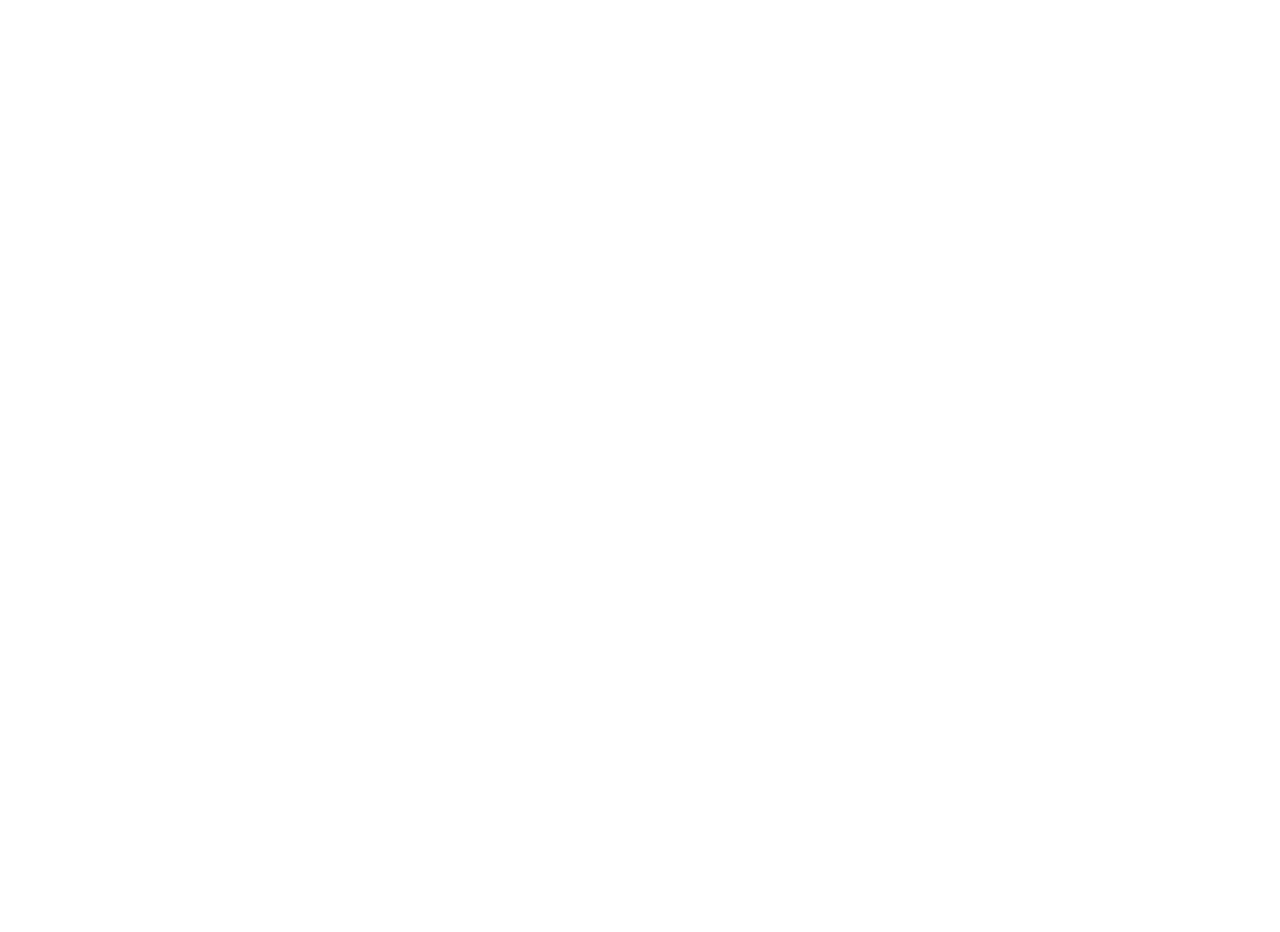
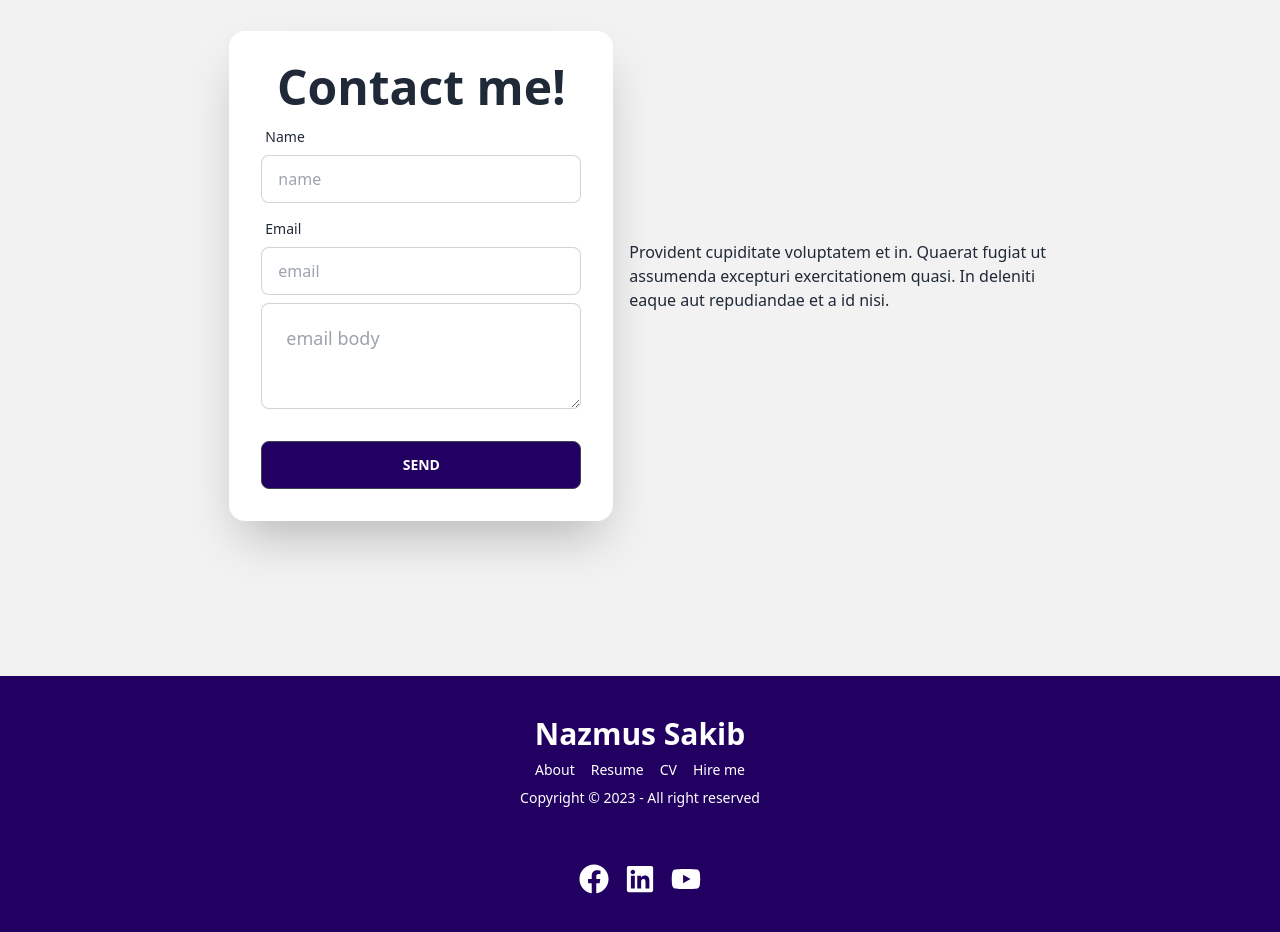
Before and after one commit to NS-Sheam/my-portfolio, a React (Vite) app: page /contact in a window 1280 px wide. Before the commit this address had no page. Shown: the part 200-1132 px from the top of the page. Before the commit the page ends 800 px from the top, so only its background shows below. Built offline with nearby package versions, Linux system fonts and the light colour scheme; a web font is replaced by a local one.

Commit message:
contact ui design

```diff
--- a/package.json
+++ b/package.json
@@ -16,7 +16,6 @@
     "@tailwindcss/forms": "^0.5.3",
     "@tailwindcss/typography": "^0.5.9",
     "aos": "^2.3.4",
-    "daisyui": "^2.51.6",
     "framer-motion": "^10.12.16",
     "localforage": "^1.10.0",
     "match-sorter": "^6.3.1",
@@ -37,6 +36,7 @@
     "@types/react-dom": "^18.0.11",
     "@vitejs/plugin-react": "^4.0.0",
     "autoprefixer": "^10.4.14",
+    "daisyui": "^3.1.1",
     "eslint": "^8.38.0",
     "eslint-plugin-react": "^7.32.2",
     "eslint-plugin-react-hooks": "^4.6.0",
--- a/src/layouts/Main.jsx
+++ b/src/layouts/Main.jsx
@@ -6,7 +6,6 @@ import HeaderBanner from '../pages/Home/HeaderBanner/HeaderBanner';
 const Main = () => {
     return (
         <>
-            <HeaderBanner />
             <Outlet />
             <Footer />
         </>
--- /dev/null
+++ b/src/pages/Contact/Contact.jsx
@@ -0,0 +1,43 @@
+import { Link } from "react-router-dom";
+import Header from "../shared/Header/Header";
+import { AiFillGoogleCircle } from 'react-icons/ai';
+
+const Contact = () => {
+    return (
+        <>
+            <div className="bg-bandSecondary">
+                <Header />
+            </div>
+            <div className="hero min-h-screen bg-base-200 w-full">
+                <div className="hero-content flex-col lg:flex-row-reverse lg:w-2/3">
+                    <div className="text-center lg:text-left">
+                        <p className="py-6">Provident cupiditate voluptatem et in. Quaerat fugiat ut assumenda excepturi exercitationem quasi. In deleniti eaque aut repudiandae et a id nisi.</p>
+                    </div>
+                    <div className="card flex-shrink-0 max-w-sm shadow-2xl bg-base-100 w-full">
+                        <div className="card-body w-full">
+                            <h1 className="text-center text-3xl lg:text-5xl font-bold">Contact me!</h1>
+                            <div className="form-control">
+                                <label className="label">
+                                    <span className="label-text">Name</span>
+                                </label>
+                                <input type="text" placeholder="name" className="input input-bordered" />
+                            </div>
+                            <div className="form-control">
+                                <label className="label">
+                                    <span className="label-text">Email</span>
+                                </label>
+                                <input type="text" placeholder="email" className="input input-bordered" />
+                            </div>
+                            <textarea placeholder="email body" className="textarea textarea-bordered textarea-lg w-full max-w-xs" ></textarea>
+                            <div className="form-control mt-6">
+                                <button className="btn bg-bandSecondary text-white hover:bg-bandPrimary">Send</button>
+                            </div>
+                        </div>
+                    </div>
+                </div>
+            </div>
+        </>
+    );
+};
+
+export default Contact;
--- a/src/pages/Home/Home/Home.jsx
+++ b/src/pages/Home/Home/Home.jsx
@@ -6,6 +6,7 @@ import Projects from '../Projects/Projects';
 const Home = () => {
     return (
         <>
+            <HeaderBanner />
             <Skills />
             <Projects />
         </>
--- a/src/pages/shared/Footer/Footer.jsx
+++ b/src/pages/shared/Footer/Footer.jsx
@@ -1,11 +1,29 @@
 
 import React from 'react';
+import { FaFacebook, FaLinkedin, FaYoutube } from 'react-icons/fa';
+import { Link } from 'react-router-dom';
 
 const Footer = () => {
     return (
-        <div>
-            Footer
-        </div>
+        <footer className="footer footer-center p-10 bg-bandSecondary text-white mx-auto space-y-4">
+            <div className='text-center'>
+                <h2 className='text-3xl font-bold'>Nazmus Sakib</h2>
+                <div className='space-x-4'>
+                    <Link className='hover:underline'>About</Link>
+                    <Link to="https://drive.google.com/file/d/1XhOOmSn6iqDiaA-DNsgsBg3HS7YFNtfa/view?usp=drive_link" className='hover:underline'>Resume</Link>
+                    <Link to="https://drive.google.com/file/d/1R7LXM_2AP6UaZMsIprypvUJhMB0MYUyS/view?usp=drive_link" className='hover:underline'>CV</Link>
+                    <Link className='hover:underline'>Hire me</Link>
+                </div>
+                <p>Copyright © 2023 - All right reserved</p>
+            </div>
+            <div>
+                <div className="flex justify-center gap-4 text-3xl">
+                    <Link to="https://www.facebook.com/nazmus.sheam.sakib"><FaFacebook /></Link>
+                    <Link to="https://www.linkedin.com/in/nazmus-sakib-sheam"><FaLinkedin /></Link>
+                    <Link to="https://www.youtube.com/channel/UCdY7PHMDlimtznZZHBHlcHw"><FaYoutube /></Link>
+                </div>
+            </div>
+        </footer>
     );
 };
 
--- a/src/pages/shared/Header/Header.jsx
+++ b/src/pages/shared/Header/Header.jsx
@@ -23,7 +23,7 @@ const Header = () => {
                             <ActiveLink to="/">About</ActiveLink>
                         </li>
                         <li>
-                            <ActiveLink to="/">Contact</ActiveLink>
+                            <ActiveLink to="/contact">Contact</ActiveLink>
                         </li>
 
                     </ul>
@@ -60,7 +60,7 @@ const Header = () => {
                             </li>
                             <hr className='w-full'/>
                             <li className=''>
-                                <ActiveLink to="/">Contact</ActiveLink>
+                                <ActiveLink to="/contact">Contact</ActiveLink>
                             </li>
                             <hr className='w-full'/>
 
--- a/src/routes/Routes.jsx
+++ b/src/routes/Routes.jsx
@@ -3,6 +3,7 @@ import Main from "../layouts/Main";
 import Home from "../pages/Home/Home/Home";
 import About from "../pages/About/About";
 import Errorpage from "../pages/Errorpage/Errorpage";
+import Contact from "../pages/Contact/Contact";
 
 export const router = createBrowserRouter([
     {
@@ -17,7 +18,12 @@ export const router = createBrowserRouter([
             {
                 path: "about",
                 element: <About />
+            },
+            {
+                path: "contact",
+                element: <Contact />
             }
         ]
     },
+
 ]);
--- a/tailwind.config.js
+++ b/tailwind.config.js
@@ -15,5 +15,5 @@ export default {
       },
     },
   },
-  // plugins: [require("daisyui")],
+  plugins: [require("daisyui")],
 }
```
Also changed, not shown: 1 other file (tests, documents, lock files or other folders).
